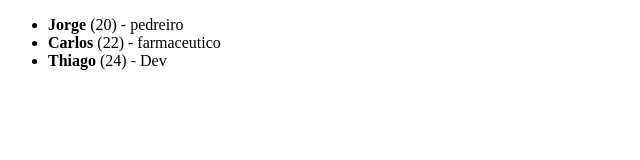
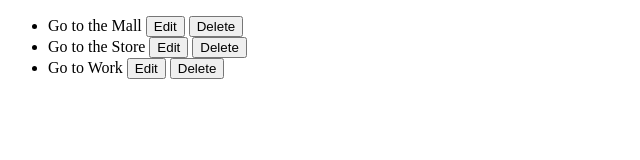
Before and after one commit to thiagopaxa/backboneLessons, a plain HTML site: page index.html in a window 1280 px wide. Shown: the whole page, without its empty margins (0-640 px from the left). Drawn offline with Linux system fonts and the light colour scheme.

Commit message:
Lesson 13

```diff
--- a/index.html
+++ b/index.html
@@ -6,8 +6,10 @@
 </head>
 <body>
 
-  <script id="personTemplate" type="text/template">
-     <strong> <%= name %> </strong> (<%= age %>) - <%= occupation %>
+  <script id="taskTemplate" type="text/template">
+      <span> <%= title %> </span>
+      <button class="edit">Edit</button>
+      <button class="delete">Delete</button>
   </script>
 
   <script src="js/underscore.js"></script>
--- a/js/main.js
+++ b/js/main.js
@@ -11,90 +11,68 @@
     return _.template($('#' + id).html());
   };
 
-  // Person Model
-  App.Models.Person = Backbone.Model.extend({
+  App.Models.Task = Backbone.Model.extend({});
+  App.Views.Task = Backbone.View.extend({
 
-    defaults: {
-      name: 'John Doe',
-      age: 33,
-      occupation: 'worker'
+    tagName : 'li',
+
+    template: templateMaker('taskTemplate'),
+
+    events:{
+      'click .edit' : 'editTask'
     },
 
-    validate : function(attrs){
+    editTask: function(){
+      var newTaskTitle = prompt("Would you like to edit this title?",this.model.get('title'))
 
-      if ( Number(attrs.age) < 0 ){
-        return "The age must be positive, jackass.";
-      }
-      if ( ! attrs.name ){
-        return "Every Person should have a name";
-      }
+      if (newTaskTitle !== null) {
+        this.model.set('title',newTaskTitle);
+      };
+      //this is the result of the changes
+      console.log(this.model.toJSON());
     },
 
-    work : function(){
-      return this.get('name') + ' is now working';
-    }
-  })
-
-  // The collection of persons
-  App.Collections.People = Backbone.Collection.extend({
-    model: App.Models.Person
-  })
-  // View For a Person
-  App.Views.Person = Backbone.View.extend({
-
-    tagName: 'li',
-    className: 'person',
-    template : templateMaker('personTemplate'),
-
     render: function(){
-      this.$el.html( this.template( this.model.toJSON() ) );
+      this.$el.html( this.template(this.model.toJSON()) );
       return this;
     }
 
   });
 
-  // View For all people
-  App.Views.People = Backbone.View.extend({
+  App.Collections.Tasks = Backbone.Collection.extend({
+    model : App.Models.Task
+  });
+  App.Views.Tasks = Backbone.View.extend({
 
     tagName: 'ul',
+
+    addOne : function(task){
+      var taskModel = new App.Views.Task( {model : task });
+      this.$el.append(taskModel.render().el)
+    },
+
     render: function(){
-      // this.collection is passed in the instance
-      // and the .each method is one of the many underscore built in helpers
-      this.collection.each(function(person){
 
-        var personView = new App.Views.Person({model:person})
-        this.$el.append(personView.render().el);
+      this.collection.each(this.addOne, this);
 
-      },this);
-      // 'this' is passed like a binding property
-      // to use the collection 'this', instead of the window 'this'
       return this;
     }
 
-  });
-
-  // Collection instantiated
-  var people = new App.Collections.People([
+  })
+  var tasksColl = new App.Collections.Tasks([
     {
-      name: 'Jorge',
-      age: 20,
-      occupation: 'pedreiro'
+      title: 'Go to the Mall',
+      priority: 2
     },
     {
-      name: 'Carlos',
-      age: 22,
-      occupation: 'farmaceutico'
+      title: 'Go to the Store',
+      priority: 4
     },
     {
-      name: 'Thiago',
-      age: 24,
-      occupation: 'Dev'
-    },
+      title: 'Go to Work',
+      priority: 5
+    }
   ])
-
-  var peopleView = new App.Views.People({
-    collection: people
-  });
-  $('body').append(peopleView.render().el);
-
+  var tasksView = new App.Views.Tasks({ collection : tasksColl});
+  $('body').append(tasksView.render().el)
 })();
```
